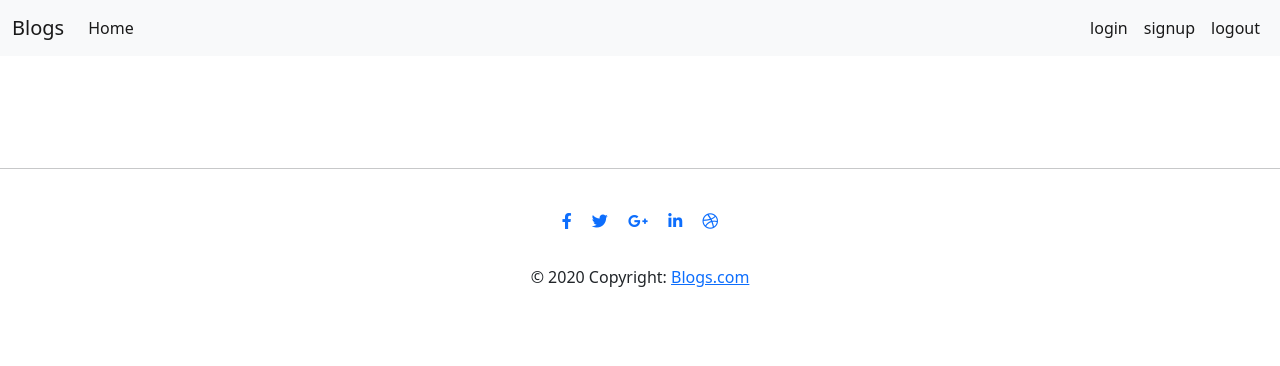
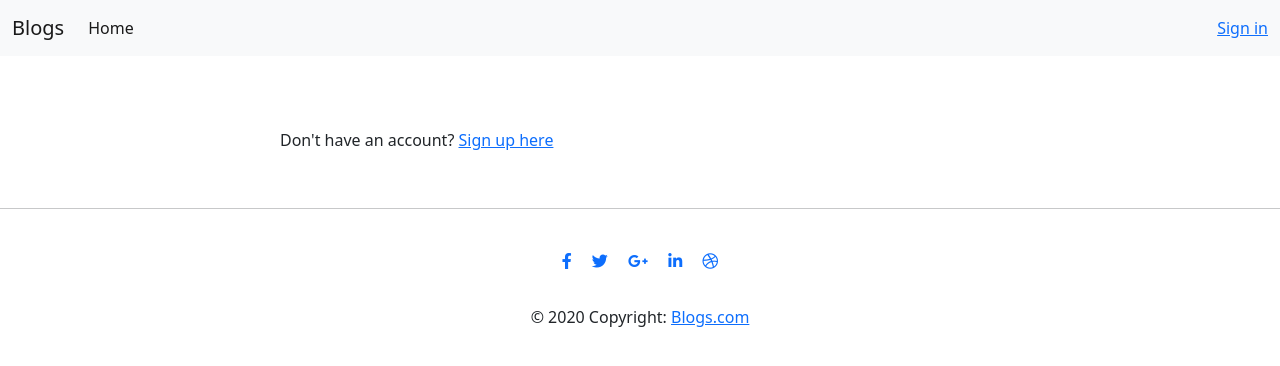
Before and after one commit to DKorir/Personal_Blogs, a Flask app: page /login in a window 1280 px wide. Shown: the top 366 px of the page. Run offline with Flask 2, Linux system fonts and the light colour scheme; some libraries are stand-ins or nearby versions.

Commit message:
modify the login.html

```diff
--- a/app/templates/auth/login.html
+++ b/app/templates/auth/login.html
@@ -0,0 +1,24 @@
+{% extends 'base.html'%}
+{% import 'bootstrap/wtf.html' as wtf%}
+
+{% block content %}
+<div class="container">
+    <div class="row">
+      <div class= "col-md-2"> </div>
+      <div class="col-md-8">
+      <!--Flash message -->
+      {% for message in get_flashed_messages() %}
+        <div class="alert alert-danger">
+        <button type="button" class="close" data-dismiss="alert">&times;</button>
+        {{ message }}
+        </div>
+      {% endfor %}
+      <!-- Login form -->
+      {{wtf.quick_form(login_form)}}
+      <p> Don't have an account? <a href="{{url_for('auth.register')}}">Sign up here</a></p>
+     </div>
+     <div clas="col-md-2"> </div>
+    </div>
+</div>
+
+{% endblock%}
--- a/app/templates/base.html
+++ b/app/templates/base.html
@@ -29,12 +29,14 @@
                     <a class="nav-link active" aria-current="page" href="/">Home</a>
                   </li>
                 </ul>
-                <form class="d-flex">
-                        <ul class="navbar-nav me-auto mb-2 mb-lg-0">
-                            <a class="nav-link active" aria-current="page" href="#">login</a>
-                            <a class="nav-link active" aria-current="page" href="#">signup</a>
-                            <a class="nav-link active" aria-current="page" href="#">logout</a>
-                    </ul>
+                <ul class="nav navbar-nav navbar-right">
+                  {% if current_user.is_authenticated %}
+                  <li style="color:white;padding:15px;">{{current_user.username}}</li>
+                  <li><a href="{{url_for('auth.logout')}}">Sign out</a></li>
+                  {% else %}
+                  <li><a href="{{url_for('auth.login')}}">Sign in</a></li>
+                  {%endif%}
+                </ul>
 
               </div>
             </div>
--- a/app/templates/login.html
+++ /dev/null
@@ -1,4 +0,0 @@
-{% extends "base.html" %}
-{% block title %}
-login
-{% endblock %}
```
